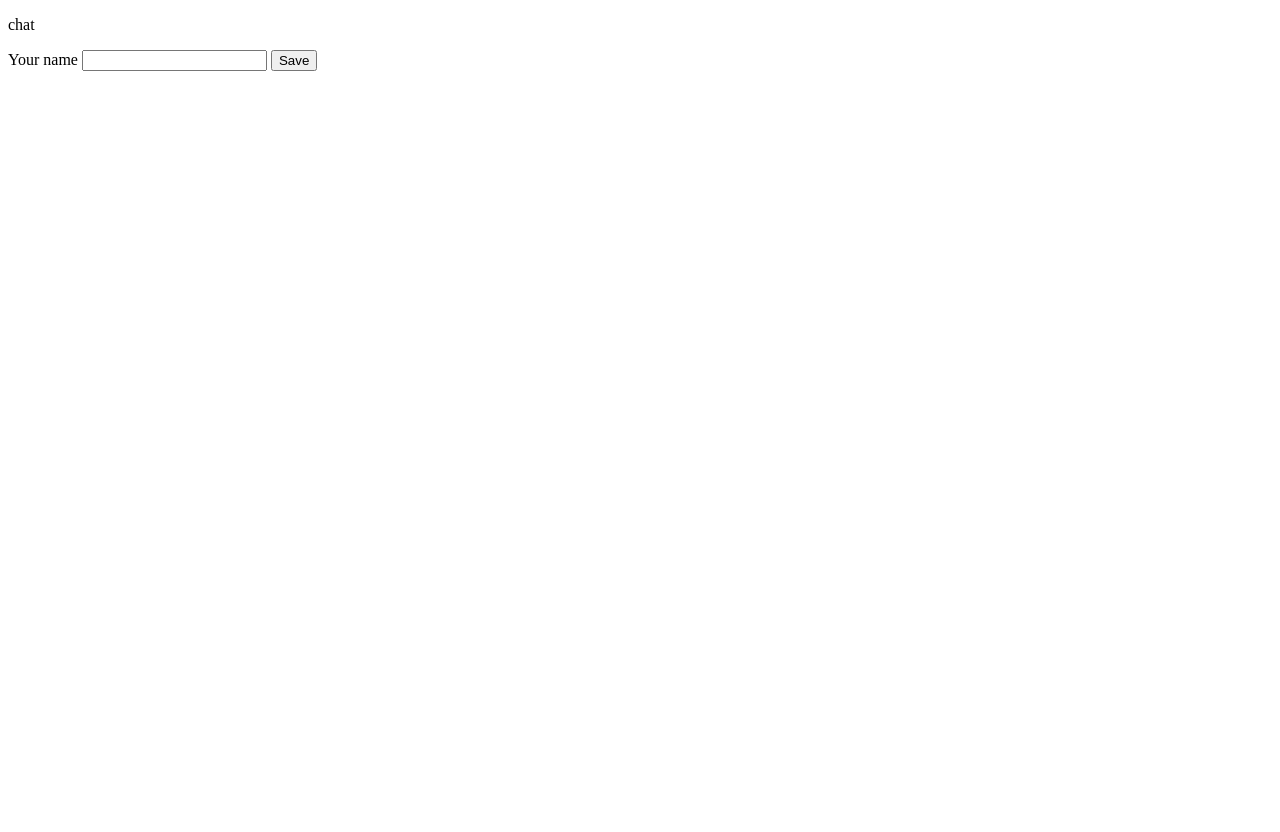
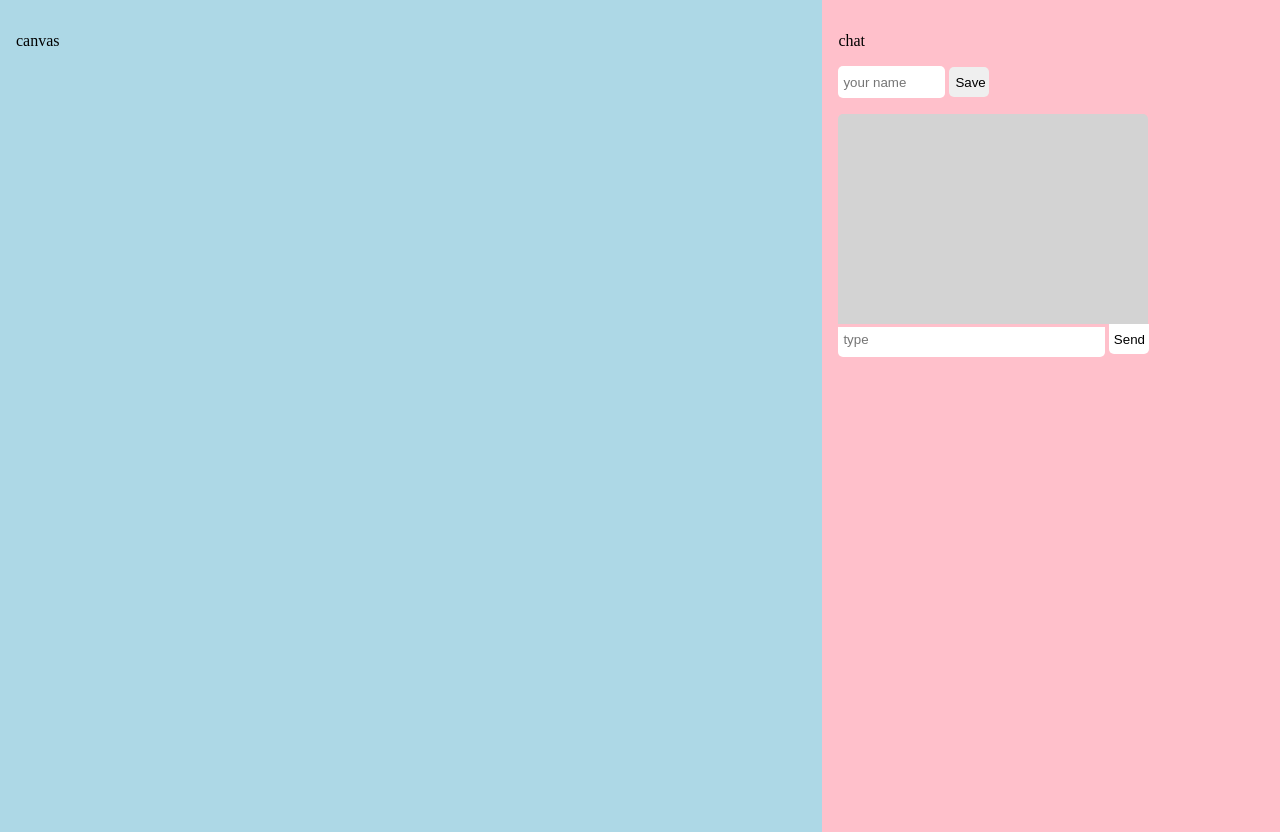
Before and after one commit to aminalundin/websocket-canvas-pictionary, a website: page public/index.html in a window 1280 px wide. Before the commit the page ends 800 px from the top, so only its background shows below. Drawn offline with Linux system fonts and the light colour scheme.

Commit message:
styled basic layout and chat

```diff
--- a/public/index.html
+++ b/public/index.html
@@ -9,28 +9,30 @@
 </head>
 
 <body>
-    <p>chat</p>
-
+    <div class="canvas-container">
+        <p>canvas</p>
+    </div>
     <div class="chat-container">
+        <p>chat</p>
         <div class="chat-form" id="user-form">
             <form action="">
-                <label for="user">Your name</label>
-                <input type="text" name="user" id="user" required>
-                <input type="submit" value="Save">
+                <!-- <label for="user">Your name</label> -->
+                <input type="text" name="user" id="user" required placeholder="your name">
+                <input type="submit" value="Save" class="user-button">
             </form>
         </div>
 
         <div class="hidden" id="message-form">
 
+
+                        <div id="chat">
+
+                        </div>
             <form action="">
-                <label for="message">Text:</label>
-                <input type="text" id="message" name="message" required>
-                <input type="submit" value="Send">
+                <!-- <label for="message">Text:</label> -->
+                <input type="text" id="message" name="message" required placeholder="type">
+                <input type="submit" value="Send" class="message-button">
             </form>
-
-            <div id="chat">
-
-            </div>
         </div>
 
 
--- a/public/style.css
+++ b/public/style.css
@@ -1,7 +1,75 @@
+body {
+    margin: 0;
+    display: flex;
+    flex-direction: row;
+    padding: 0;
+}
+
+#user {
+    width: 100px;
+    height: 30px;
+    border-radius: 5px;
+    border: none;
+    padding-left: 5px;
+}
+
+#message {
+    margin: 0;
+    padding-bottom: 10px;
+    border-bottom-left-radius: 5px;
+    border-bottom-right-radius: 5px;
+    border: none;
+    padding-left: 5px;
+    padding-top: 5px;
+    width: 260px;
+}
+
+.message-button {
+    border: none;
+    width: 40px;
+    height: 30px;
+    margin: 0;
+    padding: 0;
+    border-bottom-left-radius: 5px;
+    border-bottom-right-radius: 5px;
+    background-color: white;
+}
+
+.user-button {
+    width: 40px;
+    height: 30px;
+    border: none;
+    border-radius: 5px;
+}
+
+form {
+    padding-bottom: 1rem;
+}
+
 #chat {
     background-color: lightgrey;
+    border-top-left-radius: 5px;
+    border-top-right-radius: 5px;
+    padding: 5px;
+    height: 200px;
+    width: 300px;
 }
 
-.hidden {
+.canvas-container {
+    width: 65%;
+    height: 100vh;
+    padding: 1rem;
+    background-color: lightblue;
+}
+
+.chat-container {
+    width: 35%;
+    height: 100vh;
+    padding: 1rem;
+    background-color: pink;
+}
+
+
+/* .hidden {
     display: none;
-}
+} */
```
